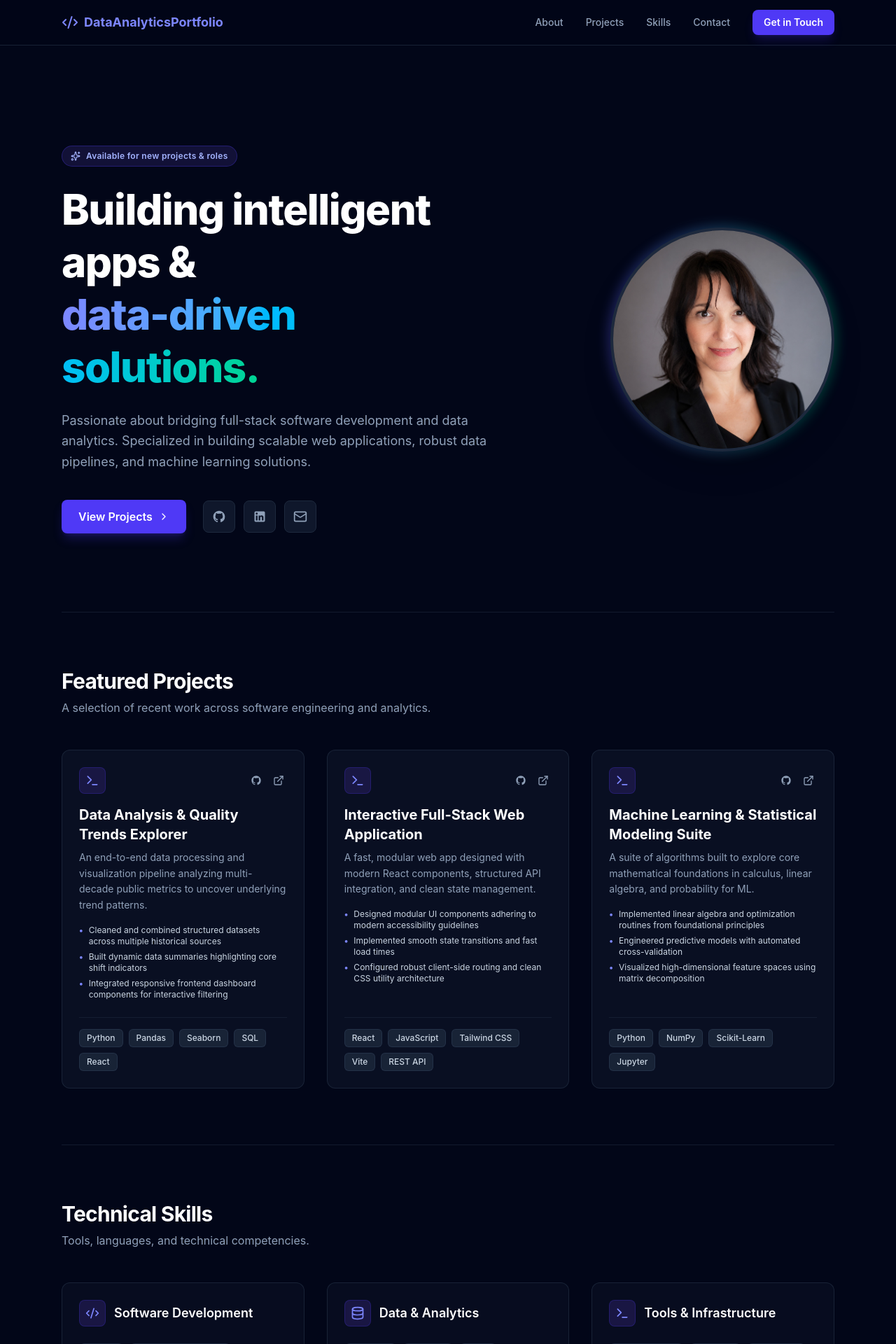
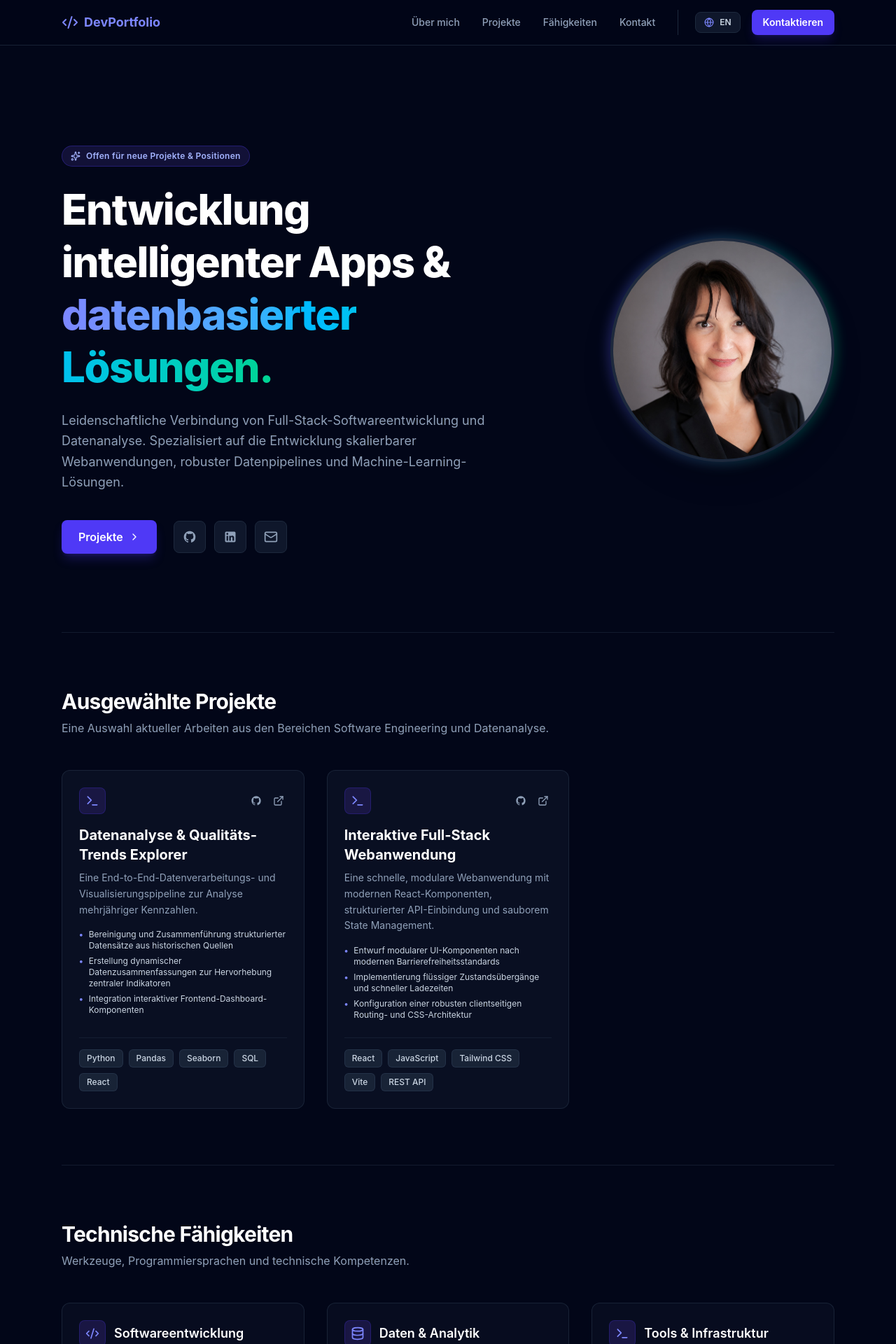
Before and after one commit to birgit2704/data_analysis_and_machine_learning_portfolio_2026, a React (Vite) app: page / in a window 1280 px wide. Shown: the top 1920 px of the page at 70% size. Built offline with nearby package versions, Linux system fonts and the light colour scheme.

Commit message:
English and German versions

```diff
--- a/src/App.jsx
+++ b/src/App.jsx
@@ -11,6 +11,7 @@ import {
   ChevronRight,
   Menu,
   X,
+  Globe,
 } from "lucide-react";
 
 // Custom SVG components for Brand Logos
@@ -31,19 +32,31 @@ const LinkedinIcon = ({ className = "w-5 h-5" }) => (
 );
 
 export default function App() {
+  const [lang, setLang] = useState("de"); // Language state: 'en' or 'de'
   const [mobileMenuOpen, setMobileMenuOpen] = useState(false);
-  const { personalInfo, skills, projects } = portfolioData;
+
+  // Extract current language dataset
+  const content = portfolioData[lang];
+  const {
+    nav,
+    personalInfo,
+    skills,
+    skillsHeader,
+    projects,
+    projectsHeader,
+    contact,
+  } = content;
 
   const navLinks = [
-    { name: "About", href: "#about" },
-    { name: "Projects", href: "#projects" },
-    { name: "Skills", href: "#skills" },
-    { name: "Contact", href: "#contact" },
+    { name: nav.about, href: "#about" },
+    { name: nav.projects, href: "#projects" },
+    { name: nav.skills, href: "#skills" },
+    { name: nav.contact, href: "#contact" },
   ];
 
   return (
     <div className="min-h-screen bg-slate-950 text-slate-100 font-sans selection:bg-indigo-500 selection:text-white">
-      {/* Navigation */}
+      {/* Navigation Header */}
       <header className="fixed top-0 left-0 right-0 z-50 bg-slate-950/80 backdrop-blur-md border-b border-slate-800/80">
         <div className="max-w-6xl mx-auto px-6 h-16 flex items-center justify-between">
           <a
@@ -51,11 +64,12 @@ export default function App() {
             className="flex items-center gap-2 font-bold text-lg text-indigo-400 hover:text-indigo-300 transition-colors"
           >
             <Code2 className="w-6 h-6" />
-            <span>DataAnalyticsPortfolio</span>
+            <span>DevPortfolio</span>
           </a>
 
-          {/* Desktop Nav */}
-          <nav className="hidden md:flex items-center gap-8">
+          {/* Desktop Navigation & Language Switcher */}
+          <div className="hidden md:flex items-center gap-8">
+            <nav className="flex items-center gap-8">
               {navLinks.map((link) => (
                 <a
                   key={link.name}
@@ -65,18 +79,41 @@ export default function App() {
                   {link.name}
                 </a>
               ))}
+            </nav>
+
+            <div className="flex items-center gap-4 border-l border-slate-800 pl-6">
+              {/* Language Switcher Toggle */}
+              <button
+                onClick={() => setLang(lang === "en" ? "de" : "en")}
+                className="flex items-center gap-2 px-3 py-1.5 rounded-lg bg-slate-900 border border-slate-800 text-xs font-semibold text-slate-300 hover:text-white hover:border-slate-700 transition-all"
+                title="Switch Language"
+              >
+                <Globe className="w-3.5 h-3.5 text-indigo-400" />
+                <span>{lang === "en" ? "DE" : "EN"}</span>
+              </button>
+
               <a
                 href={`mailto:${personalInfo.email}`}
                 className="px-4 py-2 text-sm font-semibold rounded-lg bg-indigo-600 text-white hover:bg-indigo-500 transition-colors shadow-lg shadow-indigo-600/20"
               >
-              Get in Touch
+                {nav.touch}
               </a>
-          </nav>
+            </div>
+          </div>
 
-          {/* Mobile Menu Toggle */}
+          {/* Mobile Actions */}
+          <div className="flex items-center gap-3 md:hidden">
+            <button
+              onClick={() => setLang(lang === "en" ? "de" : "en")}
+              className="flex items-center gap-1.5 px-2.5 py-1 rounded-lg bg-slate-900 border border-slate-800 text-xs font-semibold text-slate-300"
+            >
+              <Globe className="w-3.5 h-3.5 text-indigo-400" />
+              <span>{lang === "en" ? "DE" : "EN"}</span>
+            </button>
+
             <button
               onClick={() => setMobileMenuOpen(!mobileMenuOpen)}
-            className="md:hidden p-2 text-slate-400 hover:text-white"
+              className="p-2 text-slate-400 hover:text-white"
               aria-label="Toggle Menu"
             >
               {mobileMenuOpen ? (
@@ -86,8 +123,9 @@ export default function App() {
               )}
             </button>
           </div>
+        </div>
 
-        {/* Mobile Nav Dropdown */}
+        {/* Mobile Dropdown */}
         {mobileMenuOpen && (
           <div className="md:hidden bg-slate-900 border-b border-slate-800 px-6 py-4 flex flex-col gap-4">
             {navLinks.map((link) => (
@@ -104,7 +142,7 @@ export default function App() {
               href={`mailto:${personalInfo.email}`}
               className="mt-2 text-center px-4 py-2 text-sm font-semibold rounded-lg bg-indigo-600 text-white hover:bg-indigo-500 transition-colors"
             >
-              Get in Touch
+              {nav.touch}
             </a>
           </div>
         )}
@@ -117,17 +155,16 @@ export default function App() {
           className="py-20 md:py-28 border-b border-slate-800/60"
         >
           <div className="grid grid-cols-1 md:grid-cols-12 gap-12 items-center">
-            {/* TEXT CONTENT (Left column on desktop, 1st on mobile) */}
             <div className="md:col-span-7 flex flex-col items-start gap-6">
               <div className="inline-flex items-center gap-2 px-3 py-1.5 rounded-full bg-indigo-950/60 border border-indigo-800/50 text-indigo-300 text-xs font-semibold tracking-wide">
                 <Sparkles className="w-3.5 h-3.5" />
-                <span>Available for new projects & roles</span>
+                <span>{personalInfo.badge}</span>
               </div>
 
               <h1 className="text-4xl md:text-5xl lg:text-6xl font-extrabold tracking-tight text-white leading-tight">
-                Building intelligent apps & <br />
+                {personalInfo.heroHeadline} <br />
                 <span className="bg-linear-to-r from-indigo-400 via-sky-400 to-emerald-400 bg-clip-text text-transparent">
-                  data-driven solutions.
+                  {personalInfo.heroSubline}
                 </span>
               </h1>
 
@@ -140,7 +177,7 @@ export default function App() {
                   href="#projects"
                   className="px-6 py-3 rounded-lg bg-indigo-600 text-white font-semibold hover:bg-indigo-500 transition-all flex items-center gap-2 shadow-lg shadow-indigo-600/25"
                 >
-                  View Projects
+                  {nav.projects}
                   <ChevronRight className="w-4 h-4" />
                 </a>
                 <div className="flex items-center gap-3 ml-2">
@@ -149,7 +186,6 @@ export default function App() {
                     target="_blank"
                     rel="noreferrer"
                     className="p-3 rounded-lg bg-slate-900 border border-slate-800 text-slate-400 hover:text-white hover:border-slate-700 transition-all"
-                    aria-label="GitHub Profile"
                   >
                     <GithubIcon className="w-5 h-5" />
                   </a>
@@ -158,14 +194,12 @@ export default function App() {
                     target="_blank"
                     rel="noreferrer"
                     className="p-3 rounded-lg bg-slate-900 border border-slate-800 text-slate-400 hover:text-white hover:border-slate-700 transition-all"
-                    aria-label="LinkedIn Profile"
                   >
                     <LinkedinIcon className="w-5 h-5" />
                   </a>
                   <a
                     href={`mailto:${personalInfo.email}`}
                     className="p-3 rounded-lg bg-slate-900 border border-slate-800 text-slate-400 hover:text-white hover:border-slate-700 transition-all"
-                    aria-label="Email"
                   >
                     <Mail className="w-5 h-5" />
                   </a>
@@ -173,22 +207,15 @@ export default function App() {
               </div>
             </div>
 
-            {/* IMAGE/placeholder CONTENT (Right column on desktop, 2nd on mobile) */}
+            {/* Profile Image Column */}
             <div className="md:col-span-5 flex justify-center md:justify-end order-first md:order-last">
               <div className="relative group">
-                {/* Glow effect background */}
-                <div className="absolute -inset-1 bg-linear-to-r from-indigo-500 to-emerald-500 rounded-full blur opacity-30 group-hover:opacity-50 transition duration-1000 group-hover:duration-200"></div>
-
-                {/* The Image (or Placeholder) Container */}
+                <div className="absolute -inset-1 bg-linear-to-r from-indigo-500 to-emerald-500 rounded-full blur opacity-30 group-hover:opacity-50 transition duration-1000"></div>
                 <div className="relative w-64 h-64 md:w-80 md:h-80 rounded-full bg-slate-900 border-4 border-slate-800 overflow-hidden shadow-2xl flex items-center justify-center">
-                  {/* OPTION 1: Placeholder Icon (Use this until your photo is ready) */}
                   {/*<UserCircle
                     className="w-32 h-32 text-slate-700"
                     strokeWidth={1}
                   />*/}
-
-                  {/* OPTION 2: Actual Image (Uncomment this and comment out OPTION 1 when your photo is ready) */}
-
                   <img
                     src="/Birgit.jpg" // <--- Change this path to your file in the public folder
                     alt={personalInfo.name}
@@ -199,18 +226,14 @@ export default function App() {
             </div>
           </div>
         </section>
-        {/* --- END HERO SECTION UPDATE --- */}
 
         {/* Featured Projects */}
         <section id="projects" className="py-20 border-b border-slate-800/60">
           <div className="flex flex-col gap-2 mb-12">
             <h2 className="text-3xl font-bold tracking-tight text-white">
-              Featured Projects
+              {projectsHeader.title}
             </h2>
-            <p className="text-slate-400">
-              A selection of recent work across software engineering and
-              analytics.
-            </p>
+            <p className="text-slate-400">{projectsHeader.subtitle}</p>
           </div>
 
           <div className="grid grid-cols-1 md:grid-cols-2 lg:grid-cols-3 gap-8">
@@ -230,7 +253,6 @@ export default function App() {
                         target="_blank"
                         rel="noreferrer"
                         className="text-slate-400 hover:text-white p-1"
-                        aria-label="Project Source Code"
                       >
                         <GithubIcon className="w-4 h-4" />
                       </a>
@@ -239,7 +261,6 @@ export default function App() {
                         target="_blank"
                         rel="noreferrer"
                         className="text-slate-400 hover:text-white p-1"
-                        aria-label="Live Demo"
                       >
                         <ExternalLink className="w-4 h-4" />
                       </a>
@@ -279,15 +300,13 @@ export default function App() {
           </div>
         </section>
 
-        {/* Skills Matrix */}
+        {/* Skills Section */}
         <section id="skills" className="py-20 border-b border-slate-800/60">
           <div className="flex flex-col gap-2 mb-12">
             <h2 className="text-3xl font-bold tracking-tight text-white">
-              Technical Skills
+              {skillsHeader.title}
             </h2>
-            <p className="text-slate-400">
-              Tools, languages, and technical competencies.
-            </p>
+            <p className="text-slate-400">{skillsHeader.subtitle}</p>
           </div>
 
           <div className="grid grid-cols-1 md:grid-cols-3 gap-8">
@@ -331,26 +350,21 @@ export default function App() {
         <section id="contact" className="py-20 text-center">
           <div className="max-w-2xl mx-auto flex flex-col items-center gap-6">
             <h2 className="text-3xl font-bold tracking-tight text-white">
-              Let's Connect
+              {contact.title}
             </h2>
-            <p className="text-slate-400 leading-relaxed">
-              Interested in collaborating, discussing data analyst/engineering
-              roles, or reviewing code? Reach out directly via email or
-              LinkedIn.
-            </p>
+            <p className="text-slate-400 leading-relaxed">{contact.subtitle}</p>
 
             <a
               href={`mailto:${personalInfo.email}`}
               className="mt-2 px-8 py-4 rounded-xl bg-indigo-600 text-white font-semibold hover:bg-indigo-500 transition-all flex items-center gap-3 shadow-xl shadow-indigo-600/30 text-lg"
             >
               <Mail className="w-5 h-5" />
-              Say Hello
+              {contact.button}
             </a>
           </div>
         </section>
       </main>
 
-      {/* Footer */}
       <footer className="border-t border-slate-800/80 py-8 bg-slate-950">
         <div className="max-w-6xl mx-auto px-6 flex flex-col md:flex-row items-center justify-between gap-4 text-xs text-slate-500">
           <p>
--- a/src/data/portfolioData.js
+++ b/src/data/portfolioData.js
@@ -1,16 +1,29 @@
 // src/data/portfolioData.js
 
 export const portfolioData = {
+  en: {
+    nav: {
+      about: "About",
+      projects: "Projects",
+      skills: "Skills",
+      contact: "Contact",
+      touch: "Get in Touch",
+    },
     personalInfo: {
-    name: "Birgit Bartenschlager",
+      name: "Software & Data Professional",
       title: "Software Engineer & Data Analyst",
-    location: "Germany",
+      badge: "Available for new projects & roles",
+      heroHeadline: "Building intelligent apps &",
+      heroSubline: "data-driven solutions.",
       bio: "Passionate about bridging full-stack software development and data analytics. Specialized in building scalable web applications, robust data pipelines, and machine learning solutions.",
+      email: "contact@example.com",
       github: "https://github.com",
       linkedin: "https://linkedin.com",
-    email: "contact@example.com",
     },
-
+    skillsHeader: {
+      title: "Technical Skills",
+      subtitle: "Tools, languages, and technical competencies.",
+    },
     skills: {
       "Software Development": [
         "React",
@@ -24,7 +37,7 @@ export const portfolioData = {
         "Pandas",
         "NumPy",
         "SQL",
-      "Data Visualization (Seaborn/Matplotlib)",
+        "Data Visualization",
         "Machine Learning Basics",
         "Exploratory Data Analysis",
       ],
@@ -37,7 +50,11 @@ export const portfolioData = {
         "Linux / WSL",
       ],
     },
-
+    projectsHeader: {
+      title: "Featured Projects",
+      subtitle:
+        "A selection of recent work across software engineering and analytics.",
+    },
     projects: [
       {
         id: 1,
@@ -46,9 +63,9 @@ export const portfolioData = {
           "An end-to-end data processing and visualization pipeline analyzing multi-decade public metrics to uncover underlying trend patterns.",
         tags: ["Python", "Pandas", "Seaborn", "SQL", "React"],
         outcomes: [
-        "Cleaned and combined structured datasets across multiple historical sources",
+          "Cleaned and combined structured datasets across historical sources",
           "Built dynamic data summaries highlighting core shift indicators",
-        "Integrated responsive frontend dashboard components for interactive filtering",
+          "Integrated responsive frontend dashboard components",
         ],
         githubUrl: "https://github.com",
         liveUrl: "https://example.com",
@@ -60,26 +77,111 @@ export const portfolioData = {
           "A fast, modular web app designed with modern React components, structured API integration, and clean state management.",
         tags: ["React", "JavaScript", "Tailwind CSS", "Vite", "REST API"],
         outcomes: [
-        "Designed modular UI components adhering to modern accessibility guidelines",
+          "Designed modular UI components adhering to accessibility guidelines",
           "Implemented smooth state transitions and fast load times",
-        "Configured robust client-side routing and clean CSS utility architecture",
+          "Configured robust client-side routing and CSS architecture",
+        ],
+        githubUrl: "https://github.com",
+        liveUrl: "https://example.com",
+      },
+    ],
+    contact: {
+      title: "Let's Connect",
+      subtitle:
+        "Interested in collaborating, discussing data analyst/engineering roles, or reviewing code? Reach out directly via email or LinkedIn.",
+      button: "Say Hello",
+    },
+  },
+
+  de: {
+    nav: {
+      about: "Über mich",
+      projects: "Projekte",
+      skills: "Fähigkeiten",
+      contact: "Kontakt",
+      touch: "Kontaktieren",
+    },
+    personalInfo: {
+      name: "Software & Data Professional",
+      title: "Software Engineer & Data Analyst",
+      badge: "Offen für neue Projekte & Positionen",
+      heroHeadline: "Entwicklung intelligenter Apps &",
+      heroSubline: "datenbasierter Lösungen.",
+      bio: "Leidenschaftliche Verbindung von Full-Stack-Softwareentwicklung und Datenanalyse. Spezialisiert auf die Entwicklung skalierbarer Webanwendungen, robuster Datenpipelines und Machine-Learning-Lösungen.",
+      email: "contact@example.com",
+      github: "https://github.com",
+      linkedin: "https://linkedin.com",
+    },
+    skillsHeader: {
+      title: "Technische Fähigkeiten",
+      subtitle: "Werkzeuge, Programmiersprachen und technische Kompetenzen.",
+    },
+    skills: {
+      Softwareentwicklung: [
+        "React",
+        "JavaScript (ES6+)",
+        "Python",
+        "Tailwind CSS",
+        "HTML5/CSS3",
+        "REST APIs",
+      ],
+      "Daten & Analytik": [
+        "Pandas",
+        "NumPy",
+        "SQL",
+        "Datenvisualisierung",
+        "Machine Learning Grundlagen",
+        "Explorative Datenanalyse",
+      ],
+      "Tools & Infrastruktur": [
+        "Git & GitHub",
+        "Docker",
+        "VS Code",
+        "Vite",
+        "PostgreSQL",
+        "Linux / WSL",
+      ],
+    },
+    projectsHeader: {
+      title: "Ausgewählte Projekte",
+      subtitle:
+        "Eine Auswahl aktueller Arbeiten aus den Bereichen Software Engineering und Datenanalyse.",
+    },
+    projects: [
+      {
+        id: 1,
+        title: "Datenanalyse & Qualitäts-Trends Explorer",
+        description:
+          "Eine End-to-End-Datenverarbeitungs- und Visualisierungspipeline zur Analyse mehrjähriger Kennzahlen.",
+        tags: ["Python", "Pandas", "Seaborn", "SQL", "React"],
+        outcomes: [
+          "Bereinigung und Zusammenführung strukturierter Datensätze aus historischen Quellen",
+          "Erstellung dynamischer Datenzusammenfassungen zur Hervorhebung zentraler Indikatoren",
+          "Integration interaktiver Frontend-Dashboard-Komponenten",
         ],
         githubUrl: "https://github.com",
         liveUrl: "https://example.com",
       },
       {
-      id: 3,
-      title: "Machine Learning & Statistical Modeling Suite",
+        id: 2,
+        title: "Interaktive Full-Stack Webanwendung",
         description:
-        "A suite of algorithms built to explore core mathematical foundations in calculus, linear algebra, and probability for ML.",
-      tags: ["Python", "NumPy", "Scikit-Learn", "Jupyter"],
+          "Eine schnelle, modulare Webanwendung mit modernen React-Komponenten, strukturierter API-Einbindung und sauborem State Management.",
+        tags: ["React", "JavaScript", "Tailwind CSS", "Vite", "REST API"],
         outcomes: [
-        "Implemented linear algebra and optimization routines from foundational principles",
-        "Engineered predictive models with automated cross-validation",
-        "Visualized high-dimensional feature spaces using matrix decomposition",
+          "Entwurf modularer UI-Komponenten nach modernen Barrierefreiheitsstandards",
+          "Implementierung flüssiger Zustandsübergänge und schneller Ladezeiten",
+          "Konfiguration einer robusten clientseitigen Routing- und CSS-Architektur",
         ],
         githubUrl: "https://github.com",
         liveUrl: "https://example.com",
       },
     ],
+    contact: {
+      title: "Lass uns vernetzen",
+      subtitle:
+        "Interesse an einer Zusammenarbeit, Austausch über Data Analyst/Engineering Positionen oder Code-Reviews? Schreib mir direkt per E-Mail oder LinkedIn.",
+      button: "Nachricht senden",
+    },
+  },
 };
```
Lines whose indentation alone changed are shown as unchanged.
